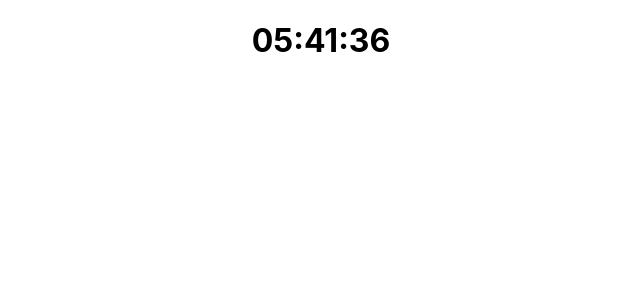
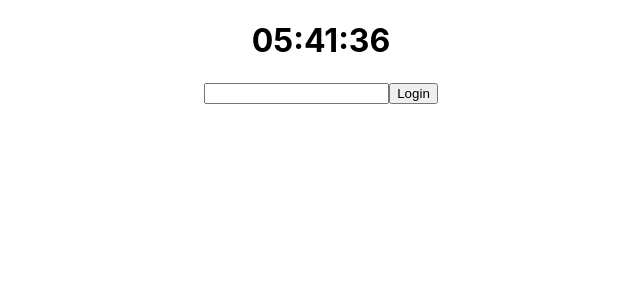
Before and after one commit to guswns951230/React_To_do_list, a React (Create React App) app: page / in a window 1280 px wide. Shown: the top 300 px of the page, without its empty margins (319-959 px from the left). Built offline with nearby package versions, Linux system fonts and the light colour scheme.

Commit message:
Login, LoingForm component

```diff
--- a/src/App.js
+++ b/src/App.js
@@ -1,11 +1,13 @@
 import logo from "./logo.svg";
 import "./App.css";
 import ClockComp from "./components/ClockComp";
+import LoginComp from "./components/LoginComp";
 
 function App() {
   return (
     <div className="App">
       <ClockComp />
+      <LoginComp />
     </div>
   );
 }
--- /dev/null
+++ b/src/components/LoginComp.jsx
@@ -0,0 +1,20 @@
+import { useState } from "react";
+import LoginFormComp from "./LoginFormComp";
+
+const LoginComp = () => {
+  const [name, setName] = useState("");
+  const [login, setLogin] = useState(false);
+  return (
+    <div>
+      {/* login이 false일때 login창, true 인사창 */}
+      {login ? (
+        <h1>{name}님 반갑습니다!</h1>
+      ) : (
+        // props 값으로 set method 전달
+        <LoginFormComp setLogin={setLogin} setName={setName} />
+      )}
+    </div>
+  );
+};
+
+export default LoginComp;
--- /dev/null
+++ b/src/components/LoginFormComp.jsx
@@ -0,0 +1,21 @@
+const LoginFormComp = (props) => {
+  const { setLogin, setName } = props;
+  return (
+    <form
+      onSubmit={(e) => {
+        e.preventDefault();
+        setLogin(true);
+      }}
+    >
+      <input
+        type="text"
+        onChange={(e) => {
+          setName(e.target.value);
+        }}
+      />
+      <input type="submit" value="Login" />
+    </form>
+  );
+};
+
+export default LoginFormComp;
```
